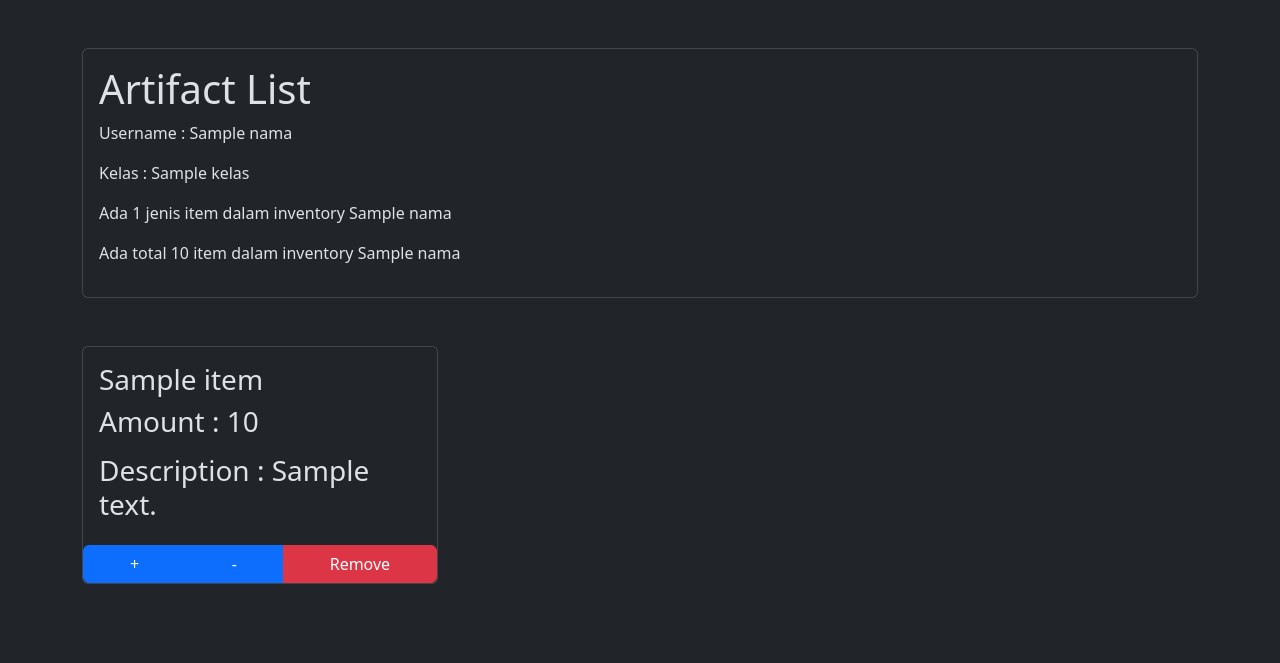
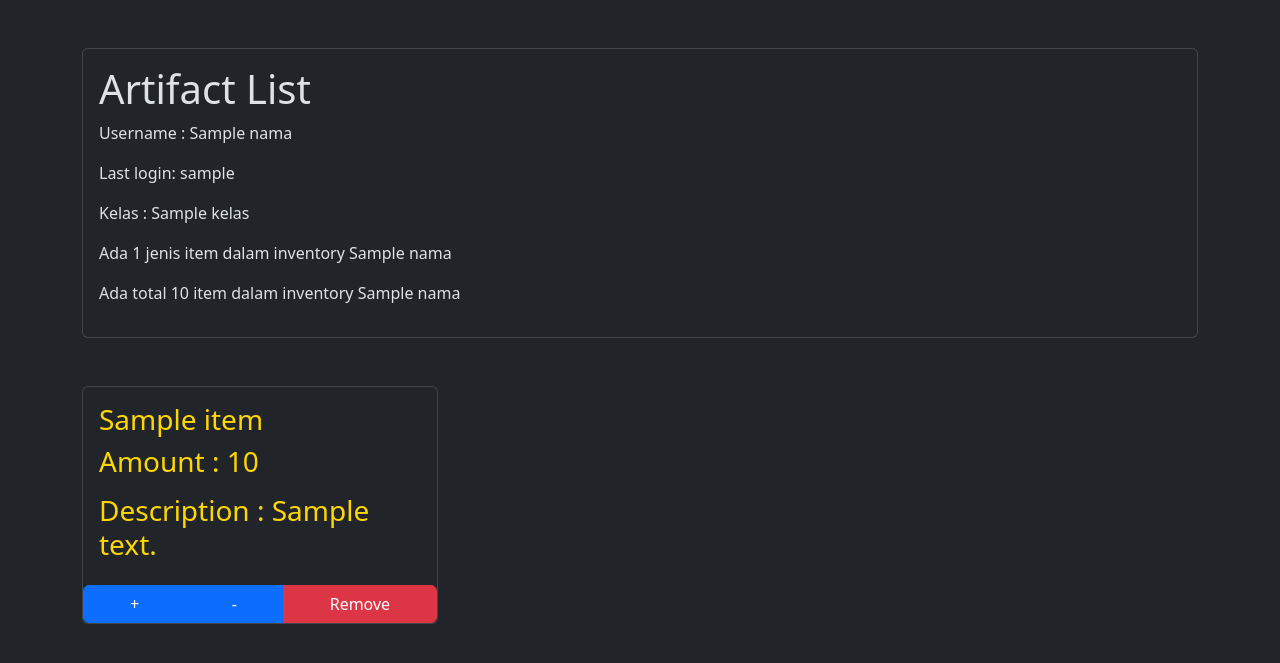
Before and after one commit to SkyClave/game_inventory, a Django app: template main/templates/main.html in a window 1280 px wide. Shown: the part 56-719 px from the top of the page. Run offline with Django 4.2, Linux system fonts and the light colour scheme; tables that the repository leaves empty hold one stand-in row (values such as "Sample post"); the template is opened without the code that fills it: values that come from a table or form of the project are taken from there, most other values are stand-ins (such as "Sample title", 1, 10 or a date in 2020).

Commit message:
tugas 5 final

```diff
--- a/main/templates/main.html
+++ b/main/templates/main.html
@@ -1,10 +1,4 @@
 {% extends 'base.html' %}
-
-<style>
-	.card-title {
-		color: #007BFF;
-	}
-</style>
 
 {% block content %}
 	<nav class="navbar navbar-expand-lg bg-body-tertiary rounded">
@@ -31,6 +25,7 @@
 			<div class="card-body">
 				<h1>Artifact List</h1>
 				<p>Username : {{ nama }}</p>
+				<p>Last login: {{ last_login }}</p>
 				<p>Kelas : {{ kelas }}</p>
 				<p>Ada {{ item_counter }} jenis item dalam inventory {{ nama }}</p>
 				<p>Ada total {{ item_sum }} item dalam inventory {{ nama }}</p>
@@ -42,7 +37,7 @@
 		<div class="row">
 			{% for item in items %}
 			<div class="col-lg-4 mb-4">
-				<div class="card">
+				<div class="card {% if forloop.last %}" style="color: gold;"{% endif %}">
 					<div class="card-body">
 						<h3 class="card-title">{{item.name}}<h3>
 						<p class="card-text">Amount : {{item.amount}}</p>
```
Also changed, not shown: README.md.
